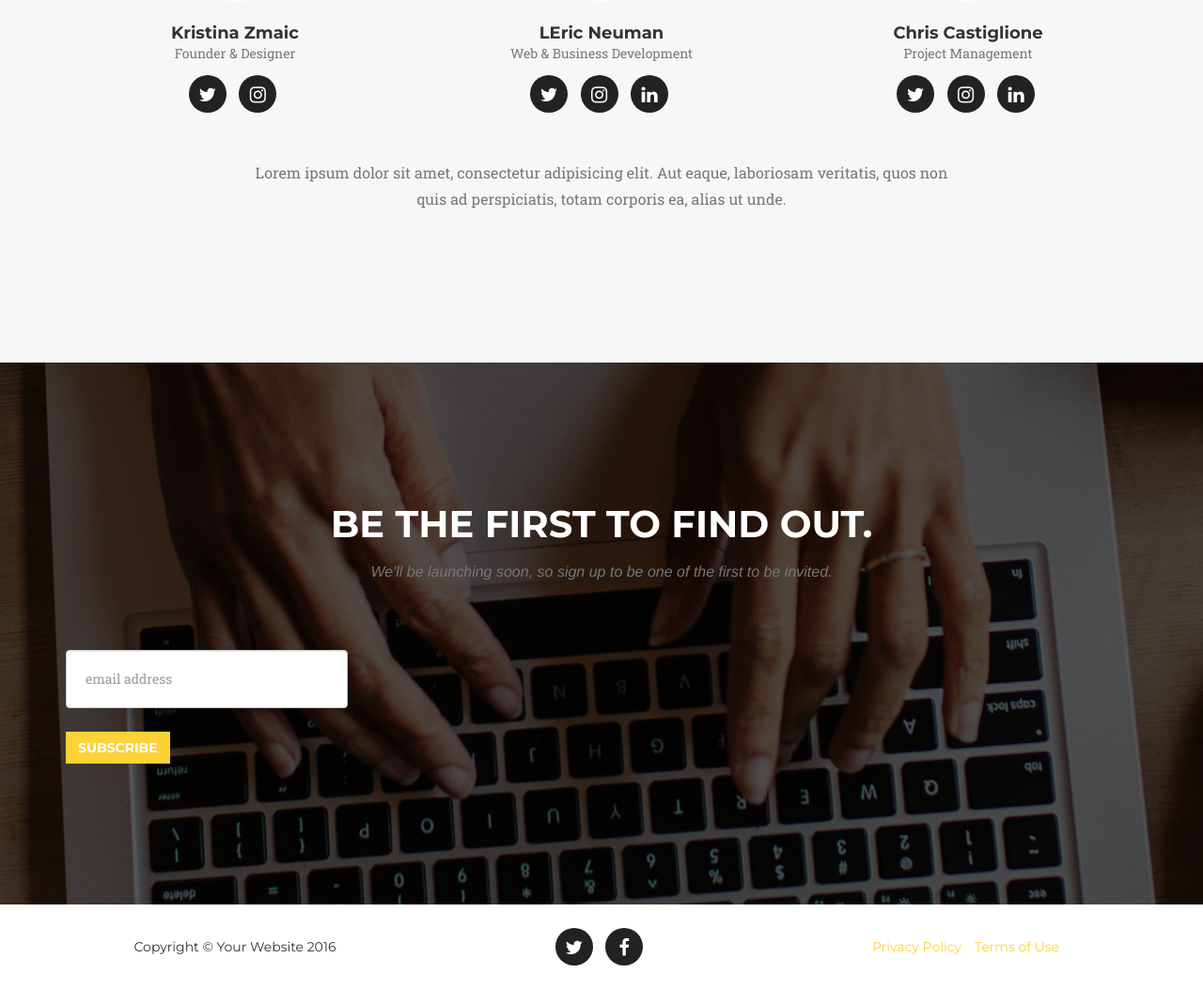
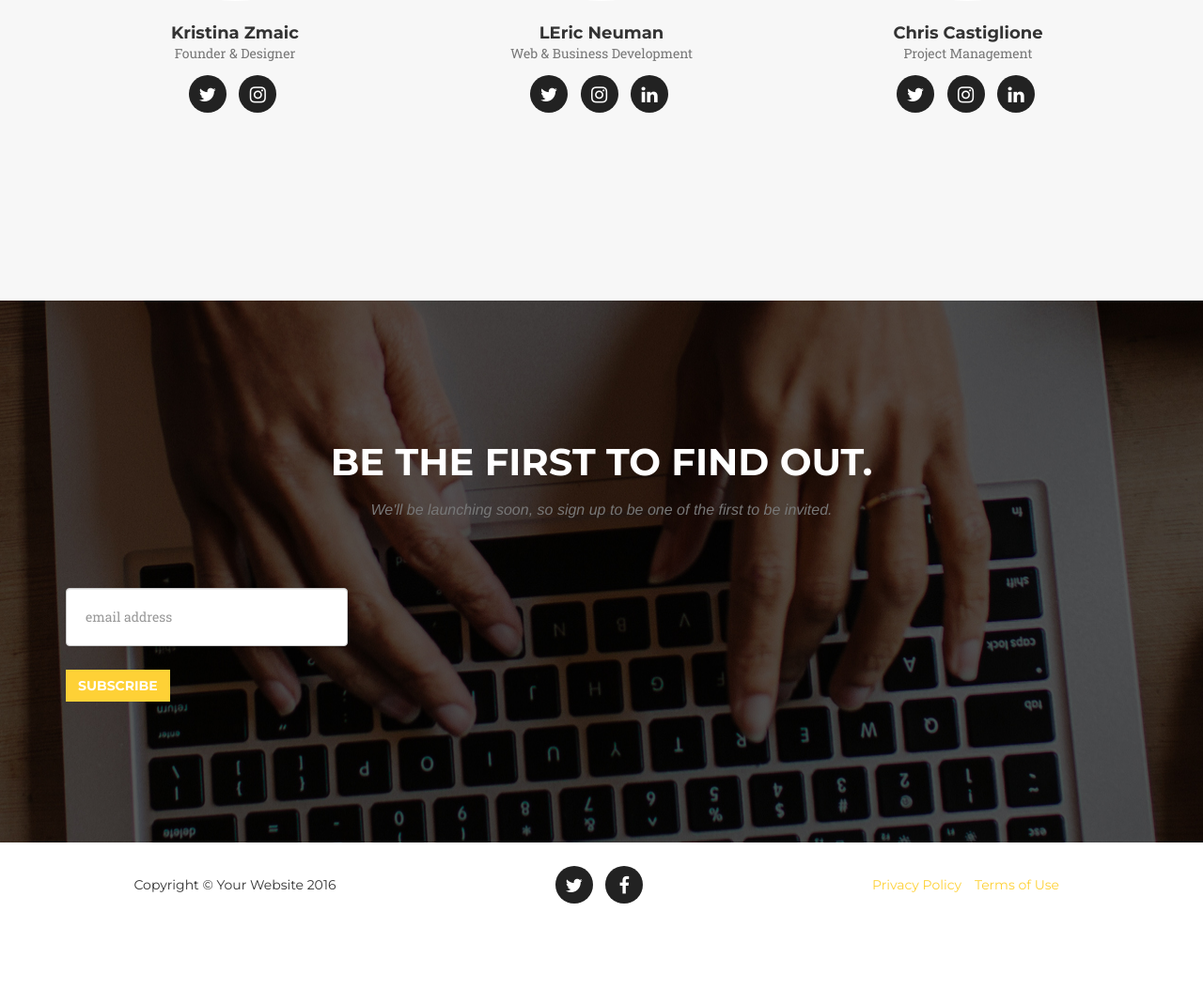
Before and after one commit to sxu19/pythoncoffeedapp, a Django app: page / in a window 1280 px wide. Shown: the part 1928-2981 px from the top of the page at 94% size. After the commit the page ends 2890 px from the top, so only its background shows below. Run offline with Django 3.2, Linux system fonts and the light colour scheme; some libraries are stand-ins or nearby versions; some web fonts are replaced.

Commit message:
5th update

```diff
--- a/templates/base/index.html
+++ b/templates/base/index.html
@@ -164,10 +164,6 @@
                     </div>
                 </div>
             </div>
-            <div class="row">
-                <div class="col-lg-8 col-lg-offset-2 text-center">
-                    <p class="large text-muted">Lorem ipsum dolor sit amet, consectetur adipisicing elit. Aut eaque, laboriosam veritatis, quos non quis ad perspiciatis, totam corporis ea, alias ut unde.</p>
-                </div>
             </div>
         </div>
     </section>
```
